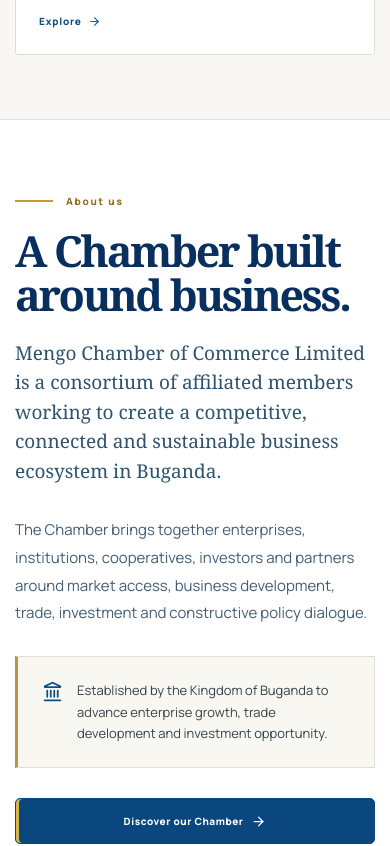
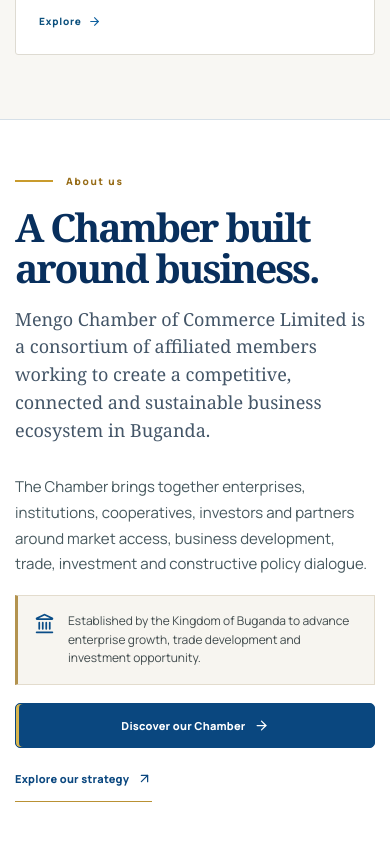
Before and after one commit to watumwa/mengo, a Next.js app: page / in a window 390 px wide. Shown: the part 2060-2906 px from the top of the page. Built offline with nearby package versions, Linux system fonts and the light colour scheme.

Commit message:
Polish homepage About section typography, spacing and callout

```diff
--- a/app/art-direction.css
+++ b/app/art-direction.css
@@ -928,3 +928,109 @@ main:not(.mc-nema-home):not(.business-directory-page) .connect-match-grid articl
     border-bottom: 1px solid #e1e5e9;
   }
 }
+
+
+/* MCCL homepage About: restrained typography, proportion and spacing refinements.
+   Scoped to this section; content, links, and all other pages are untouched. */
+.mc-nema-home .mc-home-about {
+  padding-block: clamp(60px, 6.5vw, 88px);
+  border-bottom-color: #e5e1d8;
+}
+.mc-nema-home .mc-home-about-kicker {
+  margin-bottom: 22px;
+}
+.mc-nema-home .mc-home-about-grid {
+  grid-template-columns: minmax(0, .98fr) minmax(0, 1.02fr);
+  gap: clamp(42px, 6vw, 94px);
+  align-items: start;
+}
+.mc-nema-home .mc-home-about-heading h2 {
+  max-width: 610px;
+  font-size: clamp(42px, 4.45vw, 63px);
+  line-height: 1.055;
+}
+.mc-nema-home .mc-home-about-heading > p {
+  max-width: 580px;
+  margin-top: 21px;
+  color: #445668;
+  font-size: clamp(18px, 1.55vw, 22px);
+  line-height: 1.52;
+}
+.mc-nema-home .mc-home-about-copy > p {
+  max-width: 580px;
+  color: #46585e;
+  font-size: clamp(15px, 1.32vw, 17px);
+  line-height: 1.72;
+}
+.mc-nema-home .mc-home-about-origin {
+  align-items: flex-start;
+  gap: 13px;
+  max-width: 585px;
+  margin-top: 22px;
+  padding: 17px 19px;
+  background: #f7f5f0;
+  border: 1px solid #e3dccd;
+  border-left: 3px solid #b3934f;
+  color: #414b4d;
+  font-size: 12px;
+  line-height: 1.55;
+}
+.mc-nema-home .mc-home-about-origin svg {
+  flex-shrink: 0;
+  margin-top: 1px;
+}
+.mc-nema-home .mc-home-about-actions {
+  gap: 15px;
+  margin-top: 22px;
+  align-items: center;
+}
+.mc-nema-home .mc-home-about-actions a {
+  min-height: 45px;
+  font-size: 11px;
+  font-weight: 750;
+  letter-spacing: .02em;
+}
+.mc-nema-home .mc-home-about-actions a:first-child {
+  padding: 11px 17px;
+}
+.mc-nema-home .mc-home-about-actions a:last-child {
+  display: inline-flex;
+  min-height: 45px;
+  align-items: center;
+  padding: 10px 0;
+}
+.mc-nema-home .mc-home-about-actions a:focus-visible {
+  outline: 3px solid #b3934f;
+  outline-offset: 3px;
+}
+@media (max-width: 980px) {
+  .mc-nema-home .mc-home-about-grid {
+    grid-template-columns: minmax(0, 1fr);
+    gap: 29px;
+  }
+  .mc-nema-home .mc-home-about-heading > p,
+  .mc-nema-home .mc-home-about-copy > p { max-width: 720px; }
+}
+@media (max-width: 600px) {
+  .mc-nema-home .mc-home-about { padding-block: 54px 60px; }
+  .mc-nema-home .mc-home-about-kicker { margin-bottom: 18px; }
+  .mc-nema-home .mc-home-about-heading h2 { font-size: clamp(38px, 10vw, 51px); }
+  .mc-nema-home .mc-home-about-heading > p {
+    margin-top: 17px;
+    font-size: 18px;
+    line-height: 1.55;
+  }
+  .mc-nema-home .mc-home-about-copy > p { font-size: 15px; }
+  .mc-nema-home .mc-home-about-origin { margin-top: 18px; padding: 16px; }
+  .mc-nema-home .mc-home-about-actions {
+    flex-direction: column;
+    align-items: stretch;
+    gap: 9px;
+    margin-top: 18px;
+  }
+  .mc-nema-home .mc-home-about-actions a:first-child { width: 100%; }
+  .mc-nema-home .mc-home-about-actions a:last-child {
+    width: fit-content;
+    align-self: flex-start;
+  }
+}
```
